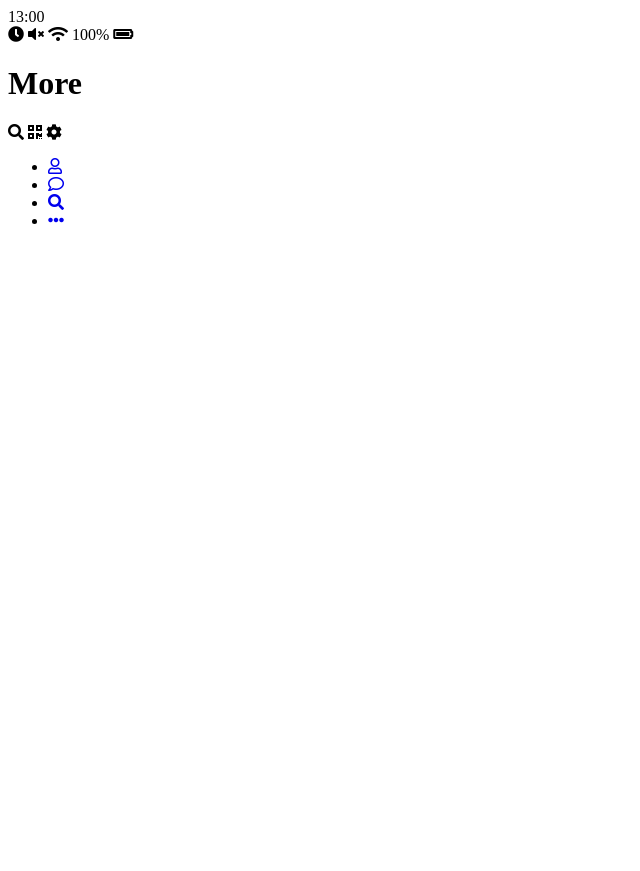
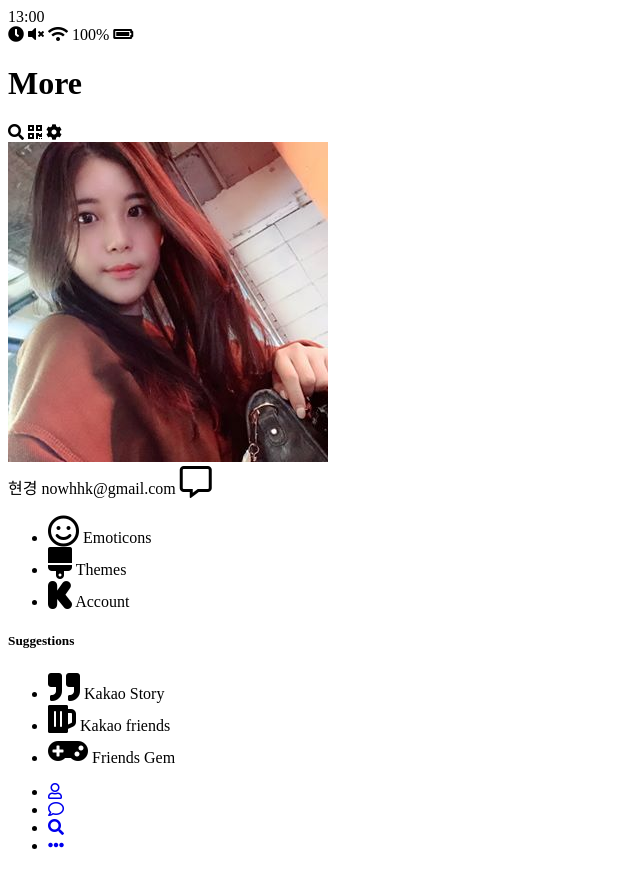
Before and after one commit to nowhhk/kakao-clone, a plain HTML site: page more.html in a window 1280 px wide. Shown: the whole page, without its empty margins (0-640 px from the left). Before the commit the page ends 800 px from the top, so only its background shows below. Drawn offline with Linux system fonts and the light colour scheme.

Commit message:
#1.7 More Screen

```diff
--- a/more.html
+++ b/more.html
@@ -34,6 +34,67 @@
             </span>
         </div>
       </header>
+      <main class="more">
+          <header class="more__header">
+            <div class="friends__friend friend friend--lg">
+                <div class="friend__column">
+                  <img src="/images/58468349_439678563463251_6021180249297911808_n.jpg" class="g-avartar friend__avartar">
+                  <div class="friend__content">
+                      <span class="friend__name">현경</span>
+                      <span class="friend__status">nowhhk@gmail.com
+                      </span>
+                      <i class="far fa-comment-alt fa-2x"></i>
+                  </div>
+                </div>
+                <div class="friend__column">
+
+                </div>
+            </div>
+            <ul class="more__btn-list">
+                <li class="more__btn">
+                    <span class="more__btn-icon">
+                        <i class="far fa-smile fa-2x"></i>
+                    </span>
+                    <span class="more__btn-title">Emoticons</span>
+                </li>
+                <li class="more__btn">
+                    <span class="more__btn-icon">
+                        <i class="fas fa-brush fa-2x"></i>
+                    </span>
+                    <span class="more__btn-title">Themes</span>
+                </li>
+                <li class="more__btn">
+                    <span class="more__btn-icon">
+                        <i class="fab fa-kickstarter-k fa-2x"></i>
+                    </span>
+                    <span class="more__btn-title">Account</span>
+                </li>
+            </ul>
+          </header>
+          <section class="more__suggestions">
+              <h5 class="more__title">Suggestions</h5>
+              <ul class="more__suggestions-list">
+                  <li class="more__suggestion suggestion">
+                      <span class="suggestion__icon">
+                          <i class="fas fa-quote-right fa-2x"></i>
+                      </span>
+                      <span class="suggestion__title">Kakao Story</span>
+                  </li>
+                  <li class="more__suggestion suggestion">
+                    <span class="suggestion__icon">
+                        <i class="fas fa-beer fa-2x"></i>
+                    </span>
+                    <span class="suggestion__title">Kakao friends</span>
+                </li>
+                <li class="more__suggestion suggestion">
+                    <span class="suggestion__icon">
+                        <i class="fas fa-gamepad fa-2x"></i>
+                    </span>
+                    <span class="suggestion__title">Friends Gem</span>
+                </li>
+              </ul>
+          </section>
+      </main>
       <nav class="nav">
           <ul>
               <li class="nav__list-item"><a href="friend.html" class="nav__list-link"><i class="far fa-user"></i></a></li>
```
